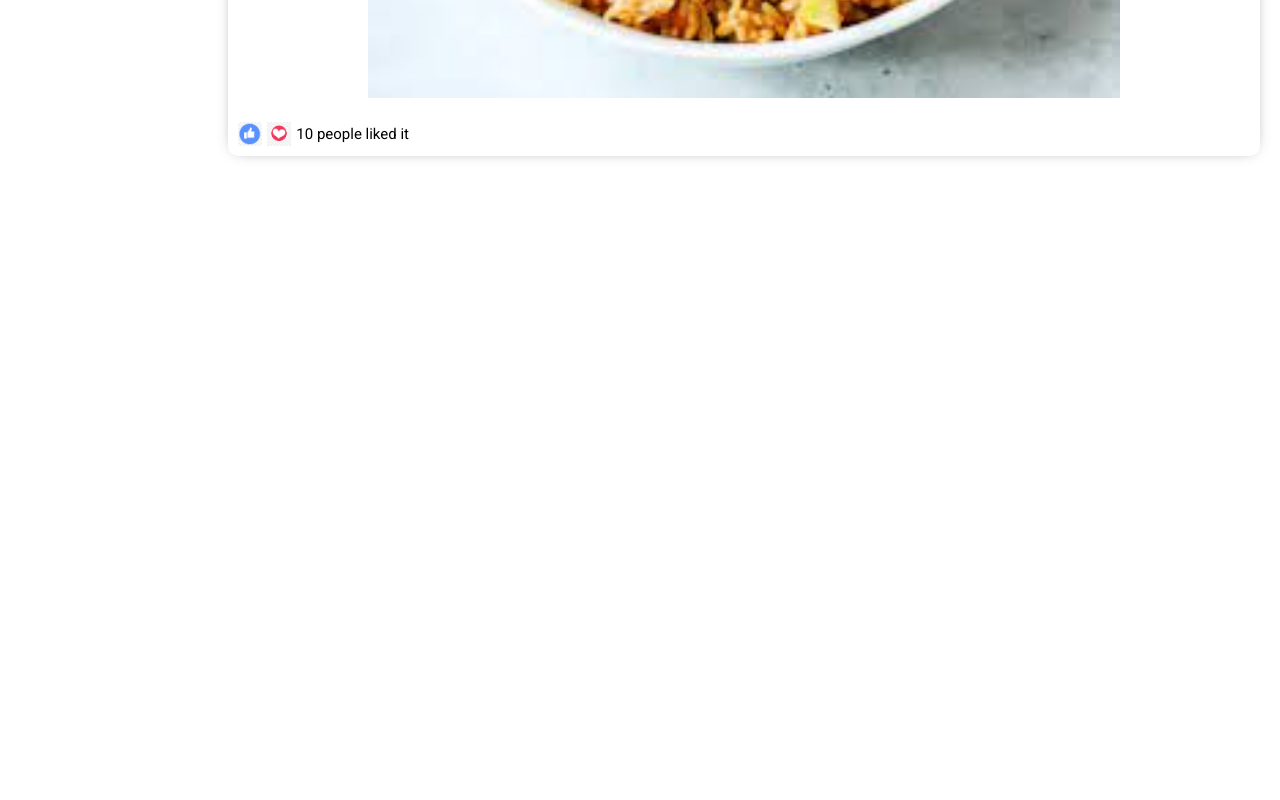
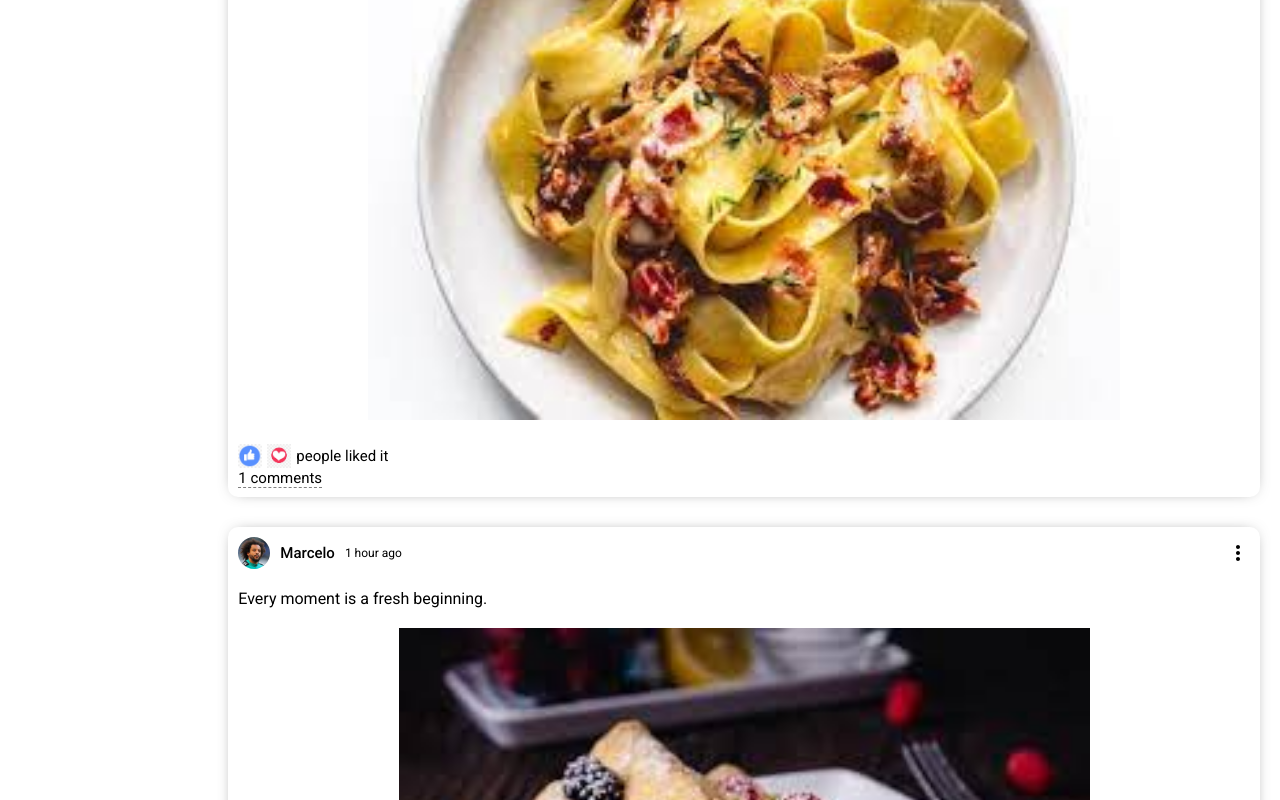
Before and after one commit to Tolani3/SocialMedia-Merged, a React (Create React App) app in the folder client/: page / in a window 1280 px wide. Shown: the part 1140-1940 px from the top of the page. Before the commit the page ends 1346 px from the top, so only its background shows below. Built offline with nearby package versions, Linux system fonts and the light colour scheme.

Commit message:
Feature : DummyData now showing,

```diff
--- a/client/src/App.js
+++ b/client/src/App.js
@@ -1,6 +1,6 @@
-//import Home from "./pages/home/Home";
+import Home from "./pages/home/Home";
 //import Login from "./pages/login/Login";
-import Profile from "./pages/profile/Profile";
+// import Profile from "./pages/profile/Profile";
 // import Register from "./pages/register/Register";
  // import Login2 from "./pages/login2/Login2";
   // import Register2 from "./pages/register2/Register2";
@@ -9,7 +9,7 @@ import Profile from "./pages/profile/Profile";
 
 function App() {
   // return <Register2/>;
-  return <Profile/>;
+  return <Home/>;
 }
 
 export default App;
--- a/client/src/components/feed/Feed.jsx
+++ b/client/src/components/feed/Feed.jsx
@@ -2,14 +2,16 @@ import Post from "../post/Post";
 import Share from "../share/Share"
 import "./feed.css"
 /* Importing the Posts array from the dummyData.js file. */
-// import {Posts} from "../../dummyData"
+import {Posts} from "../../dummyData"
 
 export default function Feed() {
   return (
     <div className="feed">
       <div className="feedWrapper">
         <Share/>
-        <Post/>
+        {Posts.map((p) => (/* Mapping through the Posts array and returning a Post component for each post. */
+            <Post key ={p.id} post={p}/>
+          ))}
       </div>
     </div>
   )
--- a/client/src/components/post/Post.jsx
+++ b/client/src/components/post/Post.jsx
@@ -1,32 +1,66 @@
-import React from 'react'
 import { MoreVert } from "@mui/icons-material";
 import "./post.css";
+import { Users } from "../../dummyData";
+import { useState } from "react";
 
-export default function Post() {
+export default function /* A function that takes in a parameter called `post` and returns a `div`
+element. */
+Post({ post }) {
+  const [like, setLike] = useState(post.like);
+  const [isLiked, setIsLiked] = useState(false);
+
+  /**
+   * If the state of isLiked is true, then subtract 1 from the like state, otherwise add 1 to the like
+   * state.
+   */
+  const likeHandler = () => {
+    setLike(isLiked ? like - 1 : like + 1);
+    setIsLiked(!isLiked);
+  };
+  /* Filtering the `Users` array to get the user with the id of 1. */
+  //const user = Users.filter(u=>u.id===1)
+
   return (
     <div className="post">
       <div className="postWrapper">
         <div className="postTop">
           <div className="postTopLeft">
-                    <img src="/assets/person/1.jpeg" alt="" className="postProfileImg" />
-                    <span className="postUsername">Tolani Animasahun</span>
-                    <span className="postDate">5 mins ago</span>
+            <img
+              className="postProfileImg"
+              src={Users.filter((u) => u.id === post.userId)[0].profilePicture}
+              alt=""
+            />
+            <span className="postUsername">
+              {Users.filter((u) => u.id === post.userId)[0].username}
+            </span>
+            <span className="postDate">{post.date}</span>
           </div>
-                <div className="postTopRight">
-                    <MoreVert/>
-                </div>
+          <div className="postTopRight"></div>
+          <MoreVert />
         </div>
         <div className="postCenter">
-                <span className="postText">Hey! Its my first post :) </span>
-                <img src="assets/post/10.jpg" alt="" className="postImg" />
+          <span className="postText">{post?.desc} </span>
+          {/* Add "stars" for rating review */}
+          <img className="postImg" src={post.photo} alt="" />
         </div>
         <div className="postBottom"></div>
         <div className="postBottomLeft">
-                    <img className="likeIcon" src="assets/like.png" alt="" />
-                    <img className="likeIcon" src="assets/heart.png" alt="" />
-                    <span className="postLikeCounter">10 people liked it</span>
+          <img
+            className="likeIcon"
+            src="assets/like.png"
+            onClick={likeHandler}
+            alt=""
+          />
+          <img
+            className="likeIcon"
+            src="assets/heart.png"
+            onClick={likeHandler}
+            alt=""
+          />
+          <span className="postLikeCounter"> people liked it</span>
         </div>
         <div className="postBottomRight">
+          <span className="postCommentText">{post.comment} comments</span>
         </div>
       </div>
     </div>
--- a/client/src/dummyData.js
+++ b/client/src/dummyData.js
@@ -59,7 +59,7 @@ export const Users = [
       date: "5 mins ago",
       userId: 1,
       like: 32,
-      //comment: 9,
+      comment: 9,
     },
     {
       id: 2,
@@ -67,7 +67,7 @@ export const Users = [
       date: "15 mins ago",
       userId: 2,
       like: 2,
-      //comment: 1,
+      comment: 1,
     },
     {
       id: 3,
@@ -76,7 +76,7 @@ export const Users = [
       date: "1 hour ago",
       userId: 3,
       like: 61,
-      //comment: 2,
+      comment: 2,
     },
     {
       id: 4,
@@ -85,7 +85,7 @@ export const Users = [
       date: "4 hours ago",
       userId: 4,
       like: 7,
-      //comment: 3,
+      comment: 3,
     },
     {
       id: 5,
@@ -93,7 +93,7 @@ export const Users = [
       date: "5 hours ago",
       userId: 5,
       like: 23,
-      //comment: 5,
+      comment: 5,
     },
     {
       id: 6,
@@ -102,7 +102,7 @@ export const Users = [
       date: "1 day ago",
       userId: 6,
       like: 44,
-      //comment: 6,
+      comment: 6,
     },
     {
       id: 7,
@@ -111,7 +111,7 @@ export const Users = [
       date: "2 days ago",
       userId: 7,
       like: 52,
-      //comment: 3,
+      comment: 3,
     },
     {
       id: 8,
@@ -119,7 +119,7 @@ export const Users = [
       date: "3 days ago",
       userId: 8,
       like: 15,
-      //comment: 1,
+      comment: 1,
     },
     {
       id: 9,
@@ -128,7 +128,7 @@ export const Users = [
       date: "5 days ago",
       userId: 9,
       like: 11,
-      //comment: 2,
+      comment: 2,
     },
     {
       id: 10,
@@ -136,6 +136,6 @@ export const Users = [
       date: "1 week ago",
       userId: 10,
       like: 104,
-      //comment: 12,
+      comment: 12,
     },
   ];
```
Lines whose indentation alone changed are shown as unchanged.
